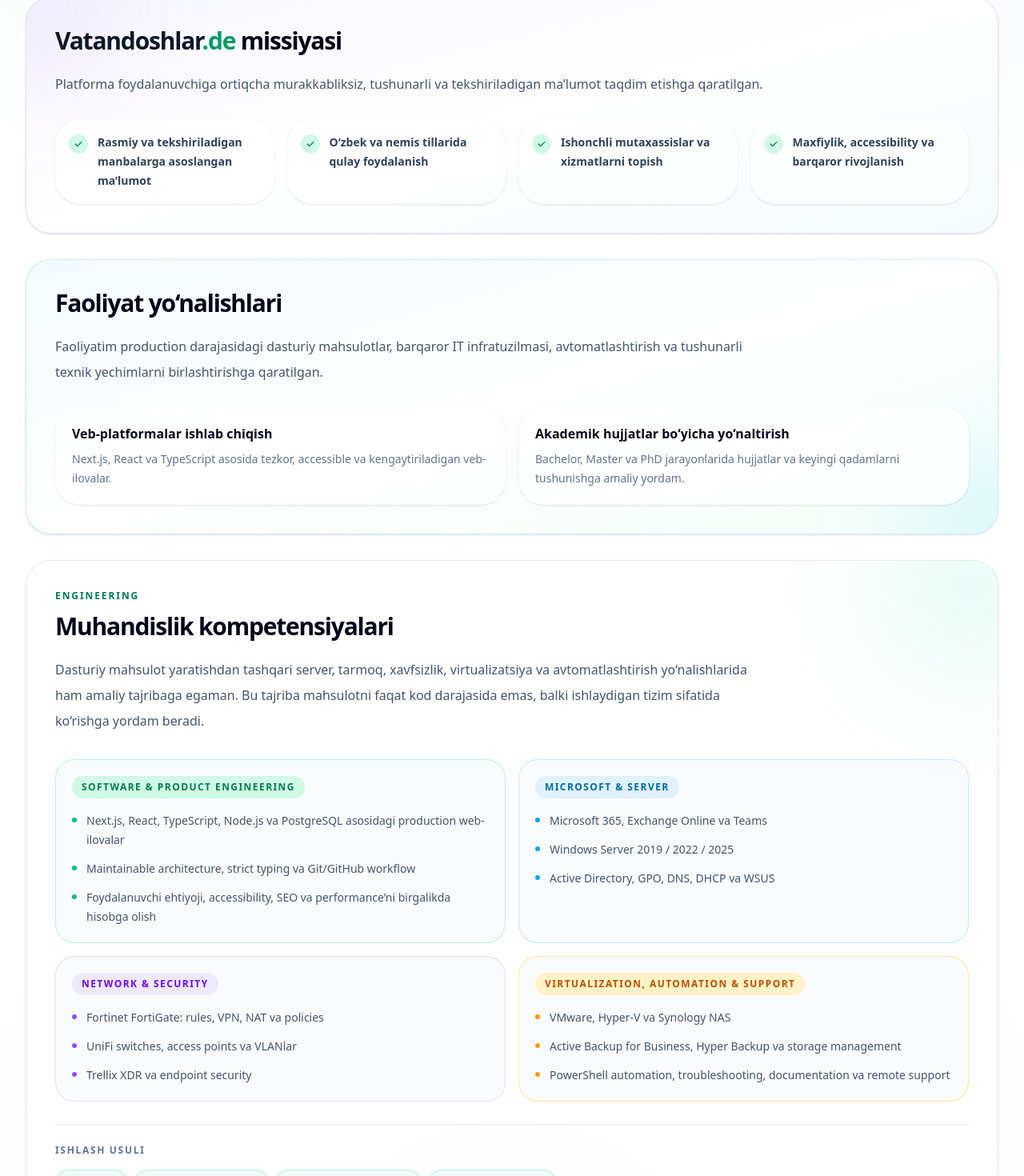
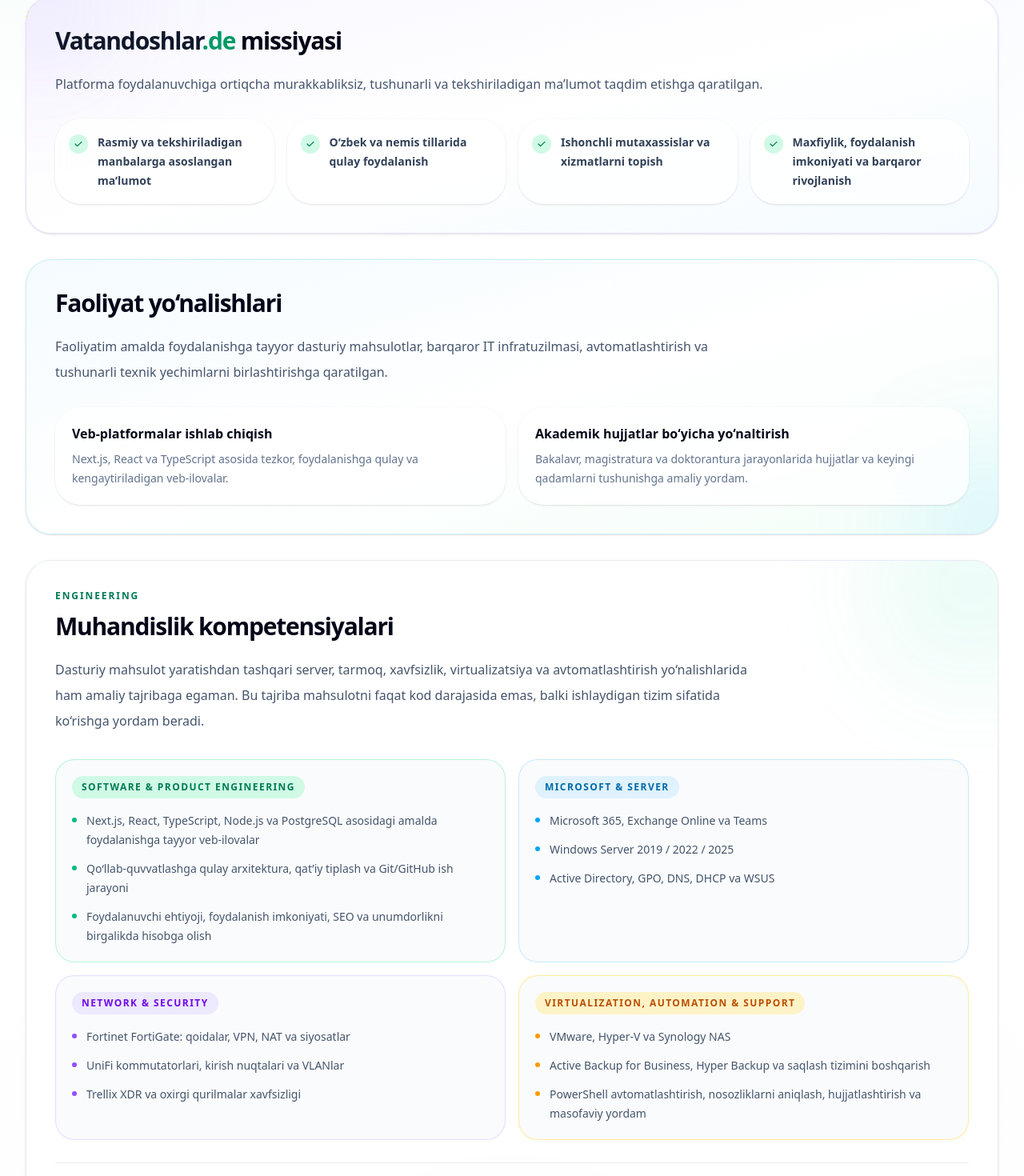
Before and after one commit to ZafarUsarov/vatandoshlar-portal, a Next.js app: page /uz/about/founder in a window 1280 px wide. Shown: the part 1544-3014 px from the top of the page at 80% size. Built offline with nearby package versions, Linux system fonts and the light colour scheme.

Commit message:
fix(content): refine Uzbek terminology and specialist data

```diff
--- a/app/about/founder/page.tsx
+++ b/app/about/founder/page.tsx
@@ -72,7 +72,7 @@ export default async function FounderPage() {
           storyParagraph:
             "Hozir Germaniyada Software Engineer sifatida faoliyat yuritaman. Shu bilan birga Wirtschaftsinformatik yo‘nalishida magistratura bosqichida tahsil olyapman. Amaliy dasturiy ta’minot ishlab chiqish tajribasi bilan biznes va axborot texnologiyalarini birlashtiruvchi akademik bilimlarni parallel rivojlantirib boraman.",
           workDescription:
-            "Faoliyatim production darajasidagi dasturiy mahsulotlar, barqaror IT infratuzilmasi, avtomatlashtirish va tushunarli texnik yechimlarni birlashtirishga qaratilgan.",
+            "Faoliyatim amalda foydalanishga tayyor dasturiy mahsulotlar, barqaror IT infratuzilmasi, avtomatlashtirish va tushunarli texnik yechimlarni birlashtirishga qaratilgan.",
         }
       : {
           storyParagraph:
@@ -92,9 +92,9 @@ export default async function FounderPage() {
               title: "Software & Product Engineering",
               accent: "emerald" as const,
               items: [
-                "Next.js, React, TypeScript, Node.js va PostgreSQL asosidagi production web-ilovalar",
-                "Maintainable architecture, strict typing va Git/GitHub workflow",
-                "Foydalanuvchi ehtiyoji, accessibility, SEO va performance’ni birgalikda hisobga olish",
+                "Next.js, React, TypeScript, Node.js va PostgreSQL asosidagi amalda foydalanishga tayyor veb-ilovalar",
+                "Qo‘llab-quvvatlashga qulay arxitektura, qat’iy tiplash va Git/GitHub ish jarayoni",
+                "Foydalanuvchi ehtiyoji, foydalanish imkoniyati, SEO va unumdorlikni birgalikda hisobga olish",
               ],
             },
             {
@@ -110,9 +110,9 @@ export default async function FounderPage() {
               title: "Network & Security",
               accent: "violet" as const,
               items: [
-                "Fortinet FortiGate: rules, VPN, NAT va policies",
-                "UniFi switches, access points va VLANlar",
-                "Trellix XDR va endpoint security",
+                "Fortinet FortiGate: qoidalar, VPN, NAT va siyosatlar",
+                "UniFi kommutatorlari, kirish nuqtalari va VLANlar",
+                "Trellix XDR va oxirgi qurilmalar xavfsizligi",
               ],
             },
             {
@@ -120,8 +120,8 @@ export default async function FounderPage() {
               accent: "amber" as const,
               items: [
                 "VMware, Hyper-V va Synology NAS",
-                "Active Backup for Business, Hyper Backup va storage management",
-                "PowerShell automation, troubleshooting, documentation va remote support",
+                "Active Backup for Business, Hyper Backup va saqlash tizimini boshqarish",
+                "PowerShell avtomatlashtirish, nosozliklarni aniqlash, hujjatlashtirish va masofaviy yordam",
               ],
             },
           ],
@@ -130,7 +130,7 @@ export default async function FounderPage() {
             "Strukturali",
             "Yechimga yo‘naltirilgan",
             "Hujjatlashtirishga e’tiborli",
-            "Remote ishlashga mos",
+            "Masofadan ishlashga mos",
           ],
         }
       : {
--- a/data/guide/categories.ts
+++ b/data/guide/categories.ts
@@ -98,7 +98,7 @@ export const localizedGuideCategories: ReadonlyArray<LocalizedGuideCategory> = [
     icon: "education",
     title: { uz: "Ta’lim", de: "Bildung" },
     description: {
-      uz: "Studienkolleg, Bachelor, Master, PhD, stipendiya va universitetga qabul.",
+      uz: "Studienkolleg, bakalavr, magistratura, doktorantura, stipendiya va universitetga qabul.",
       de: "Studienkolleg, Bachelor, Master, Promotion, Stipendien und Hochschulzulassung.",
     },
     articleCount: 0,
@@ -111,7 +111,7 @@ export const localizedGuideCategories: ReadonlyArray<LocalizedGuideCategory> = [
     icon: "career",
     title: { uz: "Ish va karyera", de: "Arbeit und Karriere" },
     description: {
-      uz: "CV, Bewerbung, suhbat, Praktikum va Germaniyada ish boshlash bo‘yicha yo‘nalishlar.",
+      uz: "Rezyume, ishga ariza, suhbat, amaliyot va Germaniyada ish boshlash bo‘yicha yo‘nalishlar.",
       de: "Lebenslauf, Bewerbung, Vorstellungsgespräch, Praktikum und Berufseinstieg.",
     },
     articleCount: 0,
--- a/data/jobPlatforms.ts
+++ b/data/jobPlatforms.ts
@@ -488,7 +488,7 @@ const localizedJobPlatforms: ReadonlyArray<LocalizedJobPlatform> = [
     platformType: "professional-network",
     official: false,
     websiteUrl: "https://www.linkedin.com/jobs/",
-    languages: ["english", "german-english"],
+    languages: ["german-english"],
     professions: [
       "it-technology",
       "engineering",
--- a/data/specialists.ts
+++ b/data/specialists.ts
@@ -23,7 +23,7 @@ export const specialists: ReadonlyArray<Specialist> = [
       de: "Unterstützt Ärztinnen und Ärzte in Nordrhein-Westfalen bei Unterlagen und der Vorbereitung auf die Fachsprachprüfung.",
     },
     categories: ["medical"],
-    languages: [],
+    languages: ["uz", "de", "ru"],
     services: [
       {
         uz: "Shifokorlar uchun NRW bo‘yicha hujjatlar maslahati",
@@ -62,18 +62,18 @@ export const specialists: ReadonlyArray<Specialist> = [
       de: "Damenfriseurin",
     },
     shortDescription: {
-      uz: "Hamm shahrida ayollar uchun soch turmagi va soch qirqish xizmatlarini taklif qiladi.",
+      uz: "Hamm shahrida ayollar uchun soch turmagi va soch kesish xizmatlarini taklif qiladi.",
       de: "Bietet in Hamm Haarschnitte und Frisuren für Frauen an.",
     },
     categories: ["beauty"],
-    languages: [],
+    languages: ["uz", "de", "ru"],
     services: [
       {
         uz: "Ayollar uchun soch turmagi",
         de: "Damenfrisuren",
       },
       {
-        uz: "Ayollar uchun soch qirqish",
+        uz: "Ayollar uchun soch kesish",
         de: "Damenhaarschnitte",
       },
     ],
@@ -108,7 +108,7 @@ export const specialists: ReadonlyArray<Specialist> = [
       de: "Softwareentwickler und Projektgründer",
     },
     shortDescription: {
-      uz: "Vatandoshlar.de asoschisi va dasturchisi. Veb-platformalar hamda Bachelor, Master va PhD hujjatlari bo‘yicha amaliy yo‘naltirish bilan shug‘ullanadi.",
+      uz: "Vatandoshlar.de asoschisi va dasturchisi. Veb-platformalar hamda bakalavr, magistratura va doktorantura hujjatlari bo‘yicha amaliy yo‘naltirish bilan shug‘ullanadi.",
       de: "Gründer und Entwickler von Vatandoshlar.de. Unterstützt bei Webplattformen sowie bei der Orientierung rund um Bachelor-, Master- und Promotionsunterlagen.",
     },
     categories: ["technology", "academic-documents"],
@@ -119,7 +119,7 @@ export const specialists: ReadonlyArray<Specialist> = [
         de: "Entwicklung von Websites und Webplattformen",
       },
       {
-        uz: "Bachelor, Master va PhD hujjatlari bo‘yicha yo‘naltirish",
+        uz: "Bakalavr, magistratura va doktorantura hujjatlari bo‘yicha yo‘naltirish",
         de: "Orientierung bei Bachelor-, Master- und Promotionsunterlagen",
       },
     ],
--- a/messages/uz.json
+++ b/messages/uz.json
@@ -703,7 +703,7 @@
       "finance": "Soliq va moliya",
       "creative": "Foto, video va kreativ",
       "languageTeaching": "Nemis tili o‘qituvchilari",
-      "academicDocuments": "Bachelor, Master va PhD hujjatlari",
+      "academicDocuments": "Bakalavr, magistratura va doktorantura hujjatlari",
       "beauty": "Go‘zallik xizmatlari"
     },
     "results": {
@@ -766,7 +766,7 @@
       "home": "Uy va hunarmandchilik",
       "education": "Ta’lim va repetitorlik",
       "language-teaching": "Nemis tili o‘qituvchilari",
-      "academic-documents": "Bachelor, Master va PhD hujjatlari",
+      "academic-documents": "Bakalavr, magistratura va doktorantura hujjatlari",
       "beauty": "Go‘zallik xizmatlari",
       "finance": "Soliq va moliya",
       "creative": "Foto, video va kreativ"
@@ -795,7 +795,7 @@
     "story": {
       "title": "Men haqimda",
       "paragraphs": {
-        "0": "Men — Zafar Usarov, Vatandoshlar.de loyihasining asoschisi va dasturchisiman. Production darajasidagi veb-ilovalarni toza arxitektura, qat’iy TypeScript va uzoq muddatli rivojlanishga mos yondashuv asosida yarataman.",
+        "0": "Men — Zafar Usarov, Vatandoshlar.de loyihasining asoschisi va dasturchisiman. Amalda foydalanishga tayyor veb-ilovalarni toza arxitektura, qat’iy TypeScript va uzoq muddatli rivojlanishga mos yondashuv asosida yarataman.",
         "1": "Vatandoshlar.de men uchun oddiy sayt emas. Uning maqsadi Germaniyadagi o‘zbekistonliklarga kerakli ma’lumot va ishonchli mutaxassislarni tezroq topishga yordam beradigan mustaqil, zamonaviy va mas’uliyatli platforma qurishdir."
       }
     },
@@ -806,7 +806,7 @@
         "0": "Rasmiy va tekshiriladigan manbalarga asoslangan ma’lumot",
         "1": "O‘zbek va nemis tillarida qulay foydalanish",
         "2": "Ishonchli mutaxassislar va xizmatlarni topish",
-        "3": "Maxfiylik, accessibility va barqaror rivojlanish"
+        "3": "Maxfiylik, foydalanish imkoniyati va barqaror rivojlanish"
       }
     },
     "work": {
@@ -815,11 +815,11 @@
       "items": {
         "platform": {
           "title": "Veb-platformalar ishlab chiqish",
-          "description": "Next.js, React va TypeScript asosida tezkor, accessible va kengaytiriladigan veb-ilovalar."
+          "description": "Next.js, React va TypeScript asosida tezkor, foydalanishga qulay va kengaytiriladigan veb-ilovalar."
         },
         "academic": {
           "title": "Akademik hujjatlar bo‘yicha yo‘naltirish",
-          "description": "Bachelor, Master va PhD jarayonlarida hujjatlar va keyingi qadamlarni tushunishga amaliy yordam."
+          "description": "Bakalavr, magistratura va doktorantura jarayonlarida hujjatlar va keyingi qadamlarni tushunishga amaliy yordam."
         }
       }
     },
```
